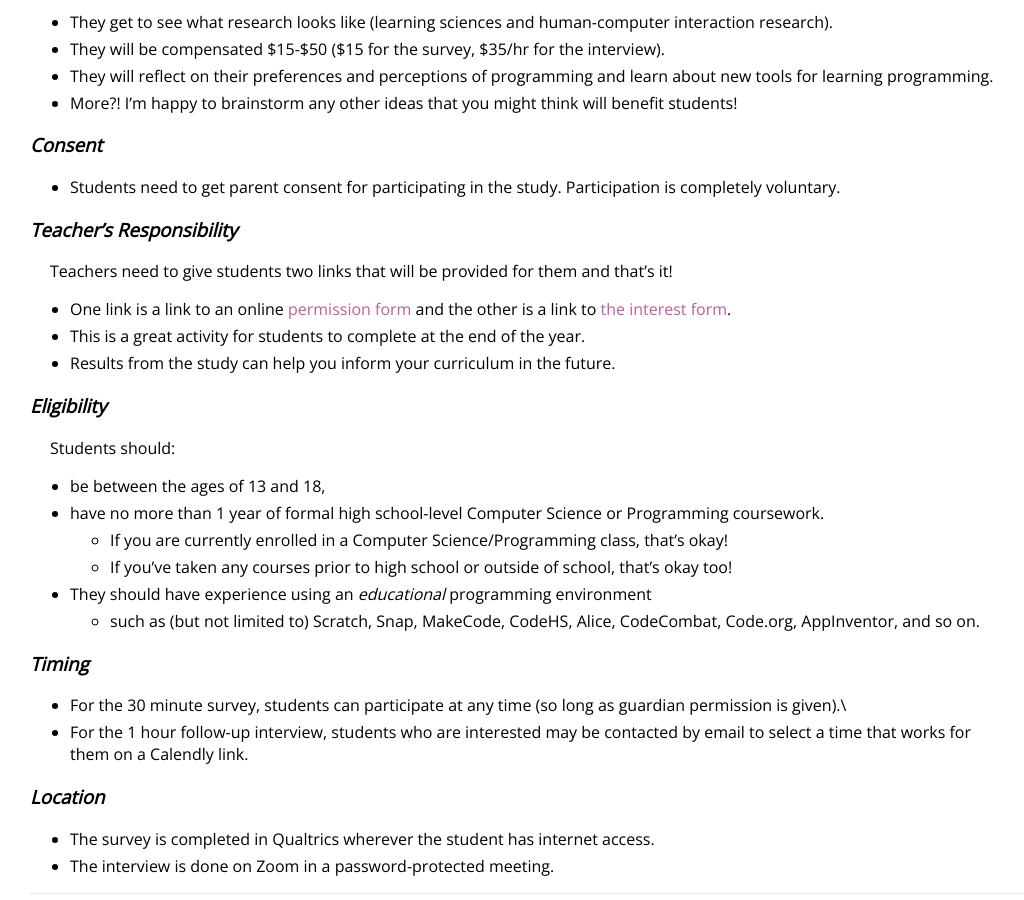
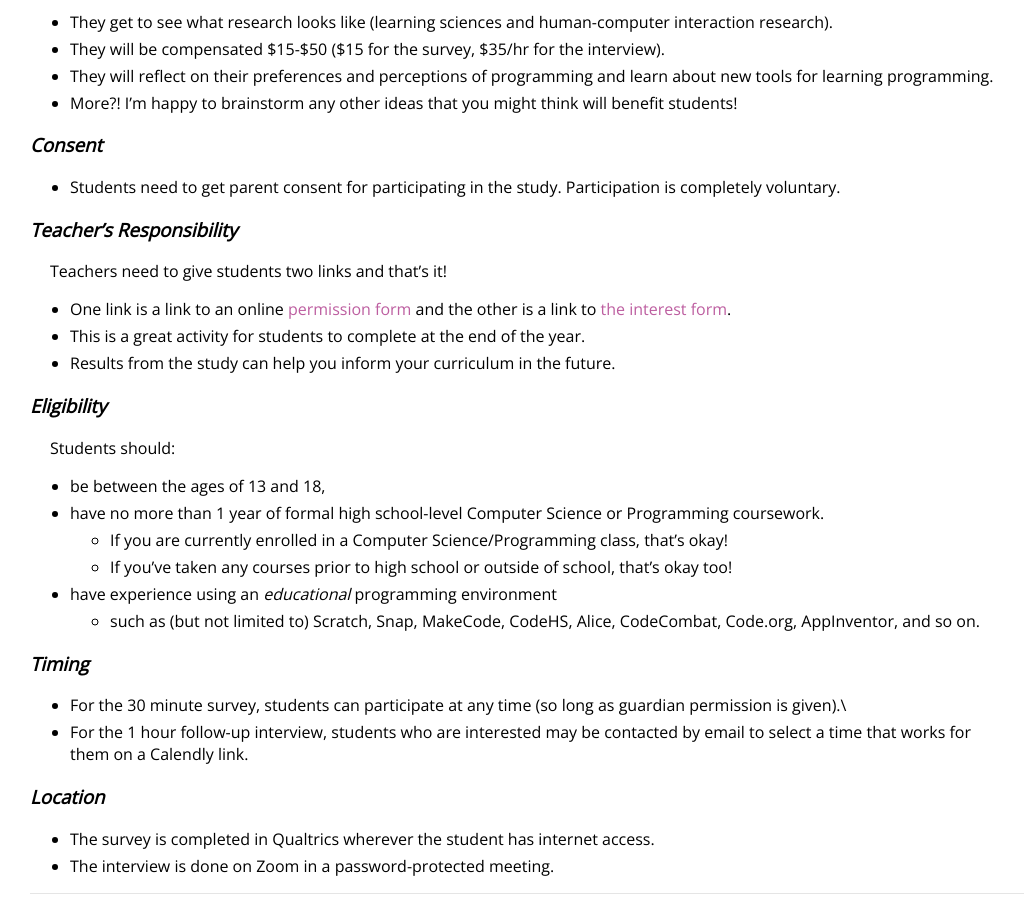
Before and after one commit to carynbear/carynbear.github.io, a Jekyll site: the page built from programmingstudy.md, in a window 1280 px wide and 900 px high, scrolled down 896 px. Shown: the whole window, without its empty margins (110-1134 px from the left). Built offline with Jekyll 4.4.1, drawn with Linux system fonts in a browser that asks for light colours.

Commit message:
Update programmingstudy.md

```diff
--- a/programmingstudy.md
+++ b/programmingstudy.md
@@ -36,7 +36,7 @@ We will follow up with next steps shortly. If you have any questions, please ema
 - Students need to get parent consent for participating in the study. Participation is completely voluntary.
 
 ### _**Teacher’s Responsibility**_
-Teachers need to give students two links that will be provided for them and that’s it!
+Teachers need to give students two links and that’s it!
 - One link is a link to an online [permission form]() and the other is a link to [the interest form]().
 - This is a great activity for students to complete at the end of the year.
 - Results from the study can help you inform your curriculum in the future.
@@ -47,7 +47,7 @@ Students should:
 - have no more than 1 year of formal high school-level Computer Science or Programming coursework.
     - If you are currently enrolled in a Computer Science/Programming class, that's okay!
     - If you've taken any courses prior to high school or outside of school, that's okay too!
-- They should have experience using an _educational_ programming environment
+- have experience using an _educational_ programming environment
     - such as (but not limited to) Scratch, Snap, MakeCode, CodeHS, Alice, CodeCombat, Code.org, AppInventor, and so on.
 
 ### _**Timing**_
```
